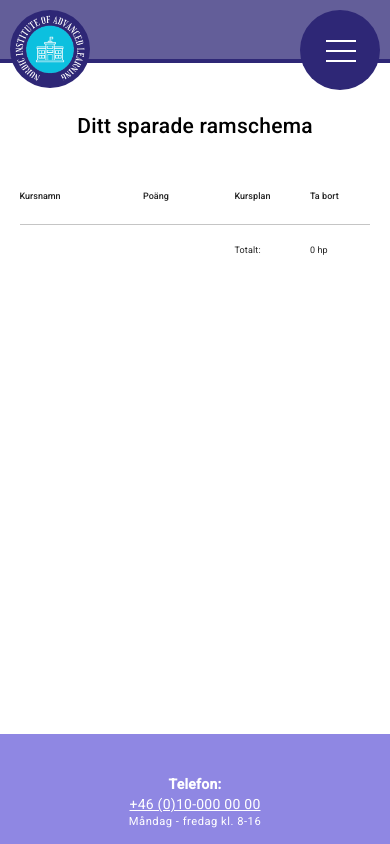
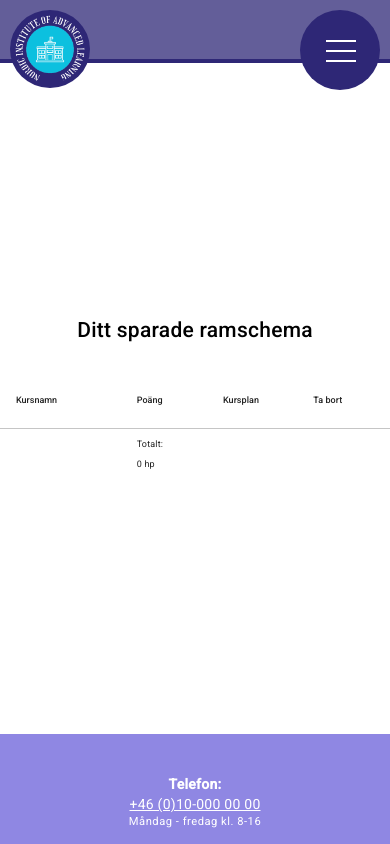
Before and after one commit to Eeemlo/projektDT208G, an Angular app: page /myschedule in a window 390 px wide. Shown: the top 844 px of the page. Built offline with nearby package versions, Linux system fonts and the light colour scheme.

Commit message:
Tabeller fullt responsiva

```diff
--- a/src/app/courselist/courselist.component.css
+++ b/src/app/courselist/courselist.component.css
@@ -1,18 +1,18 @@
 #tableContainer {
     max-width: 1370px;
     width: 100%;
-    margin-top: 10px;
-    margin-bottom: 50px;
+    margin: 10px auto 50px;
 }
 
 #table {
     max-height: 600px;
     max-width: 1000px;
-    width: 90vw;
-    overflow: auto;
+    width: 100vw;
+    overflow-x: hidden;
 }
 
 table {
+    position: relative;
     width: 100%;
     max-width: 100%;
     table-layout: auto;
@@ -41,7 +41,7 @@ mat-paginator {
 
 button {
     background-color: #2e2776;
-    padding: 0.5em 1em;
+    padding: 0.1em 0.5em;
     color: #fff;
     border: none;
     transition: 0.3s ease;
@@ -52,6 +52,9 @@ button:hover {
     cursor: pointer;
 }
 
+#plusBtn {
+    font-size: 26px;
+}
 
 @media screen and (max-width: 1140px) {
     .subject {
@@ -77,4 +80,13 @@ button:hover {
         font-size: 9px;
     }
 
+    #plusBtn {
+        font-size: 18px;
+    }
+
+
+.points {
+    max-width: 50px;
 }
+
+}
--- a/src/app/courselist/courselist.component.html
+++ b/src/app/courselist/courselist.component.html
@@ -1,4 +1,3 @@
-
 <div id="tableContainer">
   <mat-form-field id="filter">
     <mat-label>Fritextsökning</mat-label>
@@ -54,7 +53,7 @@
       <ng-container matColumnDef="action">
         <th mat-header-cell *matHeaderCellDef class="action"> Lägg till </th>
         <td mat-cell *matCellDef="let element" class="action">
-        <button (click)="addCourse(element)">Lägg till</button>
+          <button id="plusBtn" (click)="addCourse(element)">+</button>
         </td>
       </ng-container>
 
@@ -63,8 +62,6 @@
     </table>
   </div>
 
-  <mat-paginator [pageSizeOptions]="[10, 25, 50]"
-  showFirstLastButtons
-  aria-label="Select page of periodic elements">
+  <mat-paginator [pageSizeOptions]="[10, 25, 50]" showFirstLastButtons aria-label="Select page of periodic elements">
   </mat-paginator>
 </div>
--- a/src/app/home/home.component.css
+++ b/src/app/home/home.component.css
@@ -1,6 +1,7 @@
 div {
-    width: 100vw;
+    width: 95%;
     padding: 0 50px;
+    margin: 0 auto;
 }
 
 h1 {
--- a/src/app/mainmenu/mainmenu.component.css
+++ b/src/app/mainmenu/mainmenu.component.css
@@ -19,6 +19,7 @@ img {
 nav {
     display: flex;
     justify-content: flex-end;
+    width: 100%;
 }
 
 ul {
--- a/src/app/myschedule/myschedule.component.css
+++ b/src/app/myschedule/myschedule.component.css
@@ -1,6 +1,10 @@
 
 main {
     min-height: 87vh;
+    width: 100%;
+    display: flex;
+    justify-content: center;
+    align-items: center;
 }
 
 #myScheduleComponent {
--- a/src/app/myschedulelist/myschedulelist.component.css
+++ b/src/app/myschedulelist/myschedulelist.component.css
@@ -1,19 +1,19 @@
 #tableContainer {
     max-width: 1370px;
     width: 100%;
-    margin: 10px auto 50px auto;
+    margin: 10px auto 50px;
 }
 
 #table {
     max-height: 600px;
-    overflow: auto;
     max-width: 1000px;
-    width: 90vw;
+    width: 100vw;
+    overflow-x: hidden;
 }
 
 table {
+    position: relative;
     width: 100%;
-    max-width: 100%;
     table-layout: auto;
     border-collapse: collapse;
 }
@@ -39,16 +39,20 @@ mat-paginator {
 }
 
 button {
-    background-color: #2e2776;
-    padding: 0.5em 1em;
+    background-color: #bb0909;
+    padding: 0.02em 0.5em;
     color: #fff;
     border: none;
     transition: 0.3s ease;
 }
 
 button:hover {
-    background-color: #8f87e3;
+    background-color: #850a0a;
     cursor: pointer;
+}
+
+#removeBtn {
+    font-size: 26px;
 }
 
 @media screen and (max-width: 1140px) {
@@ -75,8 +79,16 @@ button:hover {
         font-size: 9px;
     }
 
-    th, td {
-        padding: 0;
+    #removeBtn {
+        font-size: 18px;
+    }
+
+    .points {
+        max-width: 65px;
+    }
+
+    .action {
+        min-width: 70px;
     }
 
 }
--- a/src/app/myschedulelist/myschedulelist.component.html
+++ b/src/app/myschedulelist/myschedulelist.component.html
@@ -7,28 +7,28 @@
       <ng-container matColumnDef="courseCode">
         <th mat-header-cell *matHeaderCellDef mat-sort-header class="courseCode"> Kurskod </th>
         <td mat-cell *matCellDef="let element" class="courseCode"> {{element.courseCode}} </td>
-        <td mat-footer-cell *matFooterCellDef></td>
+        <td mat-footer-cell *matFooterCellDef class="courseCode"></td>
       </ng-container>
 
       <!-- Kursnamn kolumn -->
       <ng-container matColumnDef="courseName">
         <th mat-header-cell *matHeaderCellDef mat-sort-header  class="courseName"> Kursnamn </th>
         <td mat-cell *matCellDef="let element"  class="courseName"> {{element.courseName}} </td>
-        <td mat-footer-cell *matFooterCellDef></td>
+        <td mat-footer-cell *matFooterCellDef class="courseName"></td>
       </ng-container>
 
       <!-- Ämne kolumn -->
       <ng-container matColumnDef="subject">
         <th mat-header-cell *matHeaderCellDef mat-sort-header  class="subject"> Ämne </th>
         <td mat-cell *matCellDef="let element"  class="subject"> {{element.subject}} </td>
-        <td mat-footer-cell *matFooterCellDef>Totalt: </td>
+        <td mat-footer-cell *matFooterCellDef class="subject"></td>
       </ng-container>
 
       <!-- Poäng kolumn -->
       <ng-container matColumnDef="points">
         <th mat-header-cell *matHeaderCellDef mat-sort-header  class="points"> Poäng </th>
         <td mat-cell *matCellDef="let element"  class="points"> {{element.points}} </td>
-        <td mat-footer-cell *matFooterCellDef>{{getTotalPoints()}} hp</td>
+        <td mat-footer-cell *matFooterCellDef class="points">Totalt:<br> {{getTotalPoints()}} hp</td>
       </ng-container>
 
       <!-- Kursplan kolumn -->
@@ -37,16 +37,16 @@
         <td mat-cell *matCellDef="let element"  class="syllabus">
           <a [href]="element.syllabus" target="_blank">Kursplan</a>
         </td>
-        <td mat-footer-cell *matFooterCellDef></td>
+        <td mat-footer-cell *matFooterCellDef class="syllabus"></td>
       </ng-container>
 
-      <!-- Lägg till kolumn -->
+      <!-- Ta bort kolumn -->
       <ng-container matColumnDef="action">
         <th mat-header-cell *matHeaderCellDef class="action"> Ta bort</th>
         <td mat-cell *matCellDef="let element" class="action">
-          <button (click)="removeCourse(element.courseCode)">Ta bort</button>
+          <button id="removeBtn" (click)="removeCourse(element.courseCode)">-</button>
         </td>
-        <td mat-footer-cell *matFooterCellDef></td>
+        <td mat-footer-cell *matFooterCellDef class="action"></td>
       </ng-container>
 
       <tr mat-header-row *matHeaderRowDef="displayedColumns"></tr>
--- a/src/app/textonimage/textonimage.component.css
+++ b/src/app/textonimage/textonimage.component.css
@@ -27,7 +27,19 @@ p {
     .textBox {
         margin: -110px 20px 80px 20px;
         padding: 20px;
+        max-width: 320px;
     }
 
 
 }
+
+@media screen and (max-width: 385px) {
+
+    .textBox {
+        margin: -110px auto 80px;
+        padding: 20px;
+        max-width: 255px;
+    }
+
+
+}
--- a/src/styles.css
+++ b/src/styles.css
@@ -25,7 +25,7 @@ body {
     margin: 0;
     font-family: Roboto, "Helvetica Neue", sans-serif;
     min-height: 100vh;
-    width: 100vw;
+    width: 100%;
 }
 
 main {
```
Also changed, not shown: src/app/courselist/courselist.component.ts (line endings or trailing spaces). Lines whose indentation alone changed are shown as unchanged.
